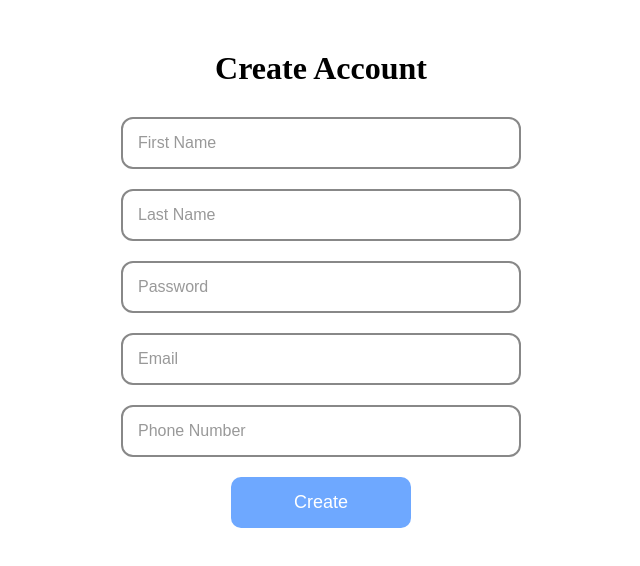
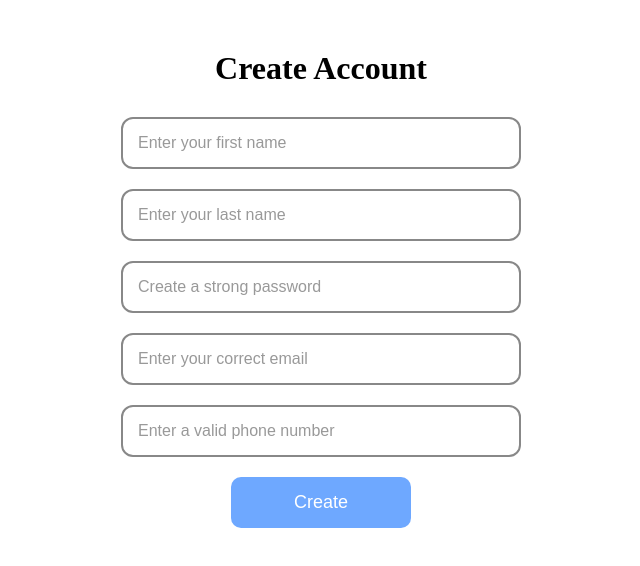
Before and after one commit to Pr-ElTech/EUNICON-FURNITURES-APP, a React (Vite) app: page /register in a window 1280 px wide. Shown: the top 566 px of the page, without its empty margins (319-959 px from the left). Built offline with nearby package versions, Linux system fonts and the light colour scheme.

Commit message:
working on login Api

```diff
--- a/src/Pages/SignupPage.jsx
+++ b/src/Pages/SignupPage.jsx
@@ -1,25 +1,80 @@
-import React from "react";
+import React , {useState} from "react";
 import "../css/Login.css"
 import BlogBtn from "../Components/BlogBtn";
 
 const SignupPage = () => {
+  const [firstName, setFirstName] = useState("");
+  const [lastName, setLastName] = useState("");
+  const [email, setEmail] = useState("");
+  const [password, setPassword] = useState("");
+  const [phoneNumber, setPhoneNumber] = useState("");
+
+
+
+   const handleSignup = (e) => {
+    e.preventDefault();
+     console.log("FORM SUBMITTED");
+
+     console.log("USER:", firstName,lastName,email,password,phoneNumber);
+
+      if (
+      !firstName ||
+      !lastName ||
+      !email ||
+      !password ||
+      !phoneNumber
+    ) {
+      alert("Fill all fields");
+      return;
+    } else {
+      alert("Signup Successfully");
+      return;
+    }
+   };
   return (
 
 
     <div className="create_account_container">
-      <form className="account_form">
+      <form className="account_form" onSubmit={handleSignup}>
 
         <h1>Create Account</h1>
 
-        <input type="text" placeholder="First Name" />
+        <input
+         type="text"
+         id="First Name"
+         placeholder="Enter your first name"
+         value={firstName}
+         onChange={(e) =>  setFirstName(e.target.value) }/>
 
-        <input type="text" placeholder="Last Name" />
+        <input
+        type="text"
+        id="Last Name"
+        placeholder="Enter your last name"
+        value={lastName}
+        onChange={(e) => setLastName(e.target.value)} />
 
-        <input type="password" placeholder="Password" />
+        <input
+        type="password"
+        id="password"
+         placeholder="Create a strong password"
+         value={password}
+         onChange={(e) => setPassword(e.target.value)}
+         />
 
-        <input type="email" placeholder="Email" />
+        <input
+        type="email"
+        id="email"
+        value={email}
+        placeholder="Enter your correct email"
+        onChange={(e) => setEmail(e.target.value)}
+        />
 
-        <input type="text" placeholder="Phone Number" />
+        <input
+        type="text"
+        id="number"
+        value={phoneNumber}
+        placeholder="Enter a valid phone number"
+        onChange={(e) => setPhoneNumber(e.target.value)} />
 
         <BlogBtn className ="button" text="Create"/>
 
```
